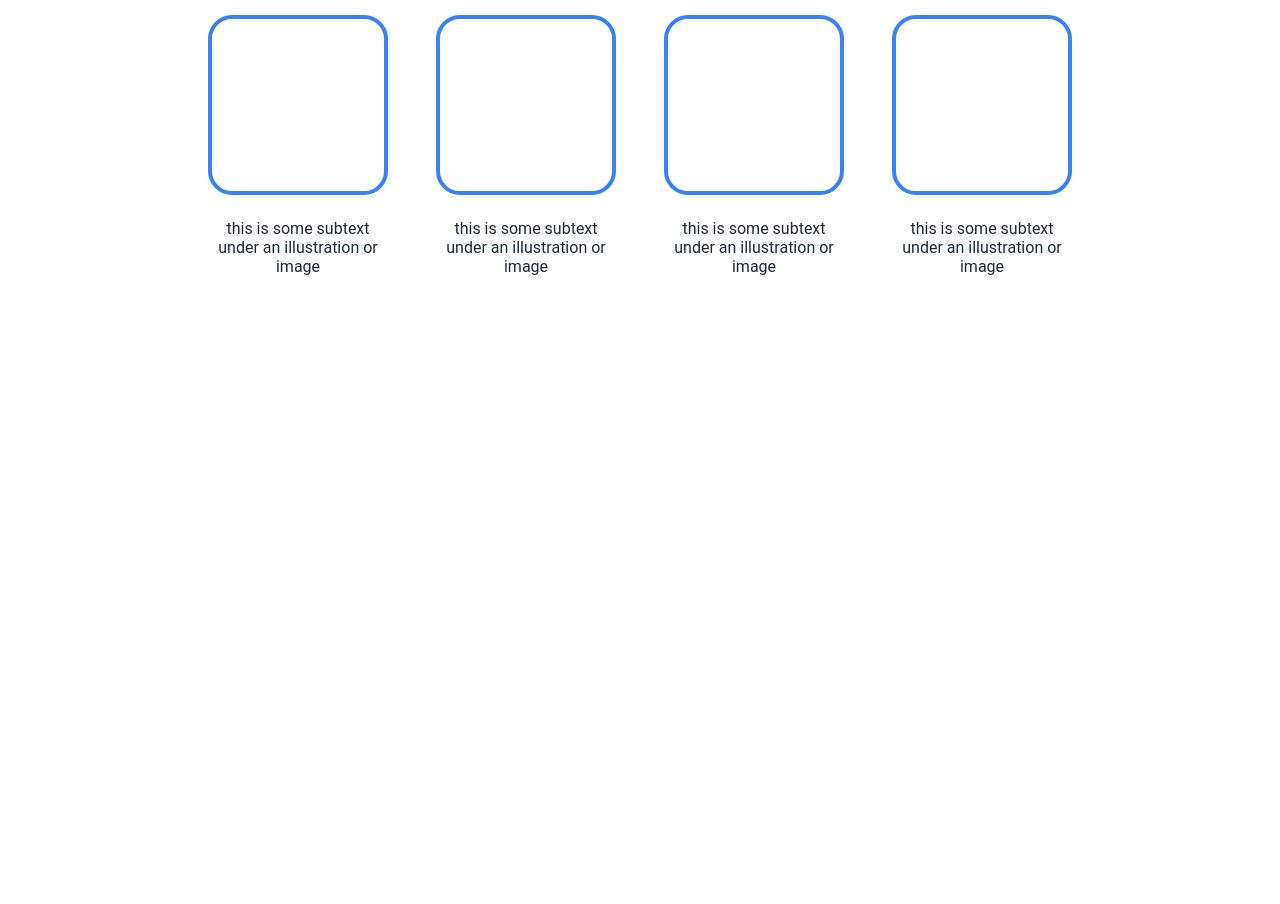
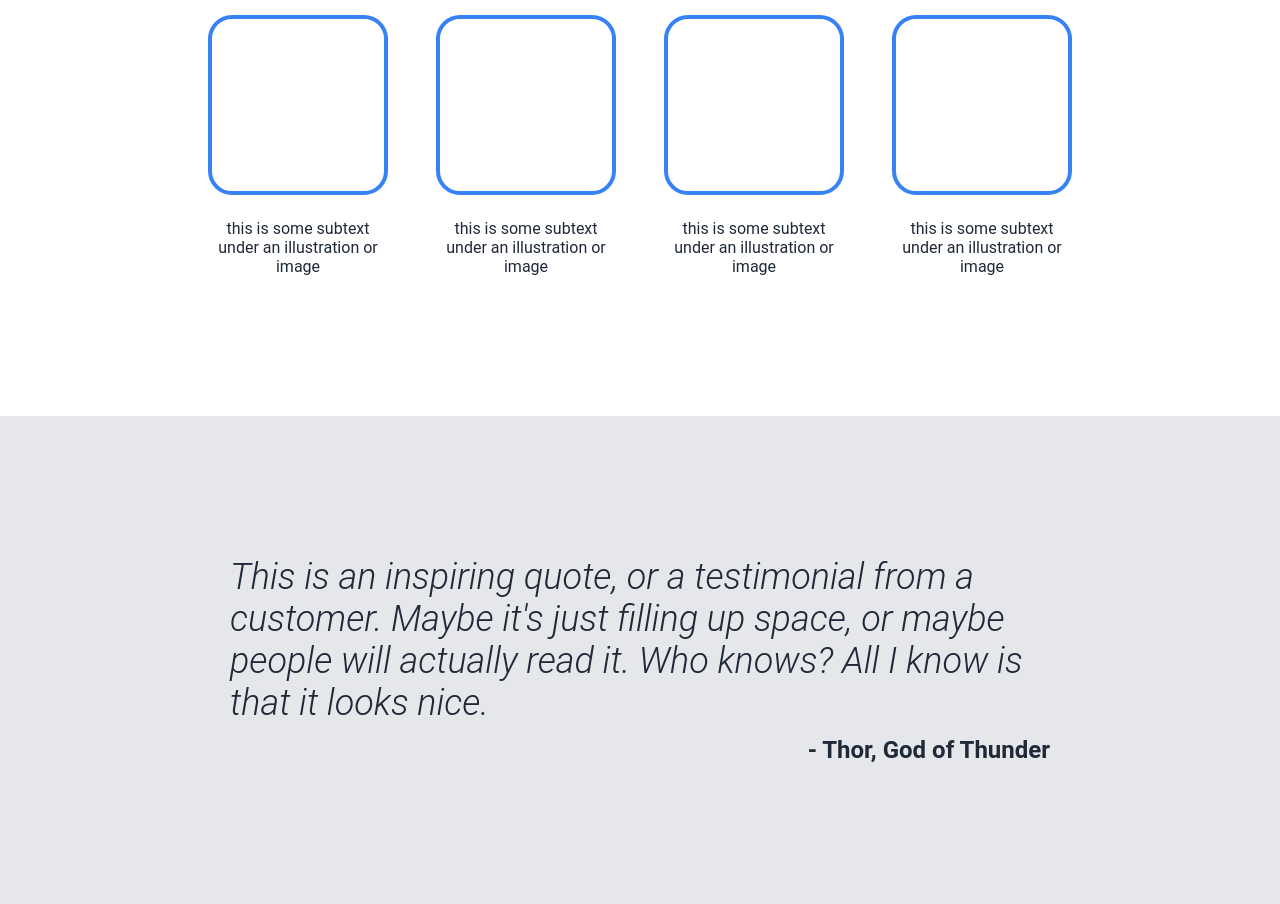
Before and after one commit to D-Tunez/landing-page, a plain HTML site: page index.html in a window 1280 px wide. Shown: the part 981-1885 px from the top of the page. Before the commit the page ends 1397 px from the top, so only its background shows below. Drawn offline with Linux system fonts and the light colour scheme.

Commit message:
Add quote section

```diff
--- a/css/style.css
+++ b/css/style.css
@@ -108,3 +108,31 @@ section.random-info .blocks .block-text .block {
     width: 180px;
     height: 180px;
 }
+
+section.quote {
+    background-color: #e5e7eb;
+    padding: 140px 0;
+}
+
+section.quote .quote-wrapper {
+    margin: 0 auto;
+    width: 820px;
+}
+
+section.quote blockquote {
+    font-size: 36px;
+    font-weight: 300;
+    font-style: italic;
+}
+
+section.quote .author-wrapper {
+    display: flex;
+    justify-content: flex-end;
+}
+
+section.quote .author {
+    font-weight: 700;
+    font-size: 24px;
+    margin-top: 12px;
+    margin-left: auto;
+}
--- a/index.html
+++ b/index.html
@@ -65,6 +65,21 @@
                 </div>
             </div>
         </section>
+        <section class="quote">
+            <div class="container">
+                <div class="quote-wrapper">
+                    <blockquote>
+                        <p>
+                            This is an inspiring quote, or a testimonial from a customer. Maybe it's just filling up space,
+                            or maybe people will actually read it. Who knows? All I know is that it looks nice.
+                        </p>
+                    </blockquote>
+                    <div class="author-wrapper">
+                        <div class="author">- Thor, God of Thunder</div>
+                    </div>
+                </div>
+            </div>
+        </section>
     </main>
 </body>
 </html>
```
